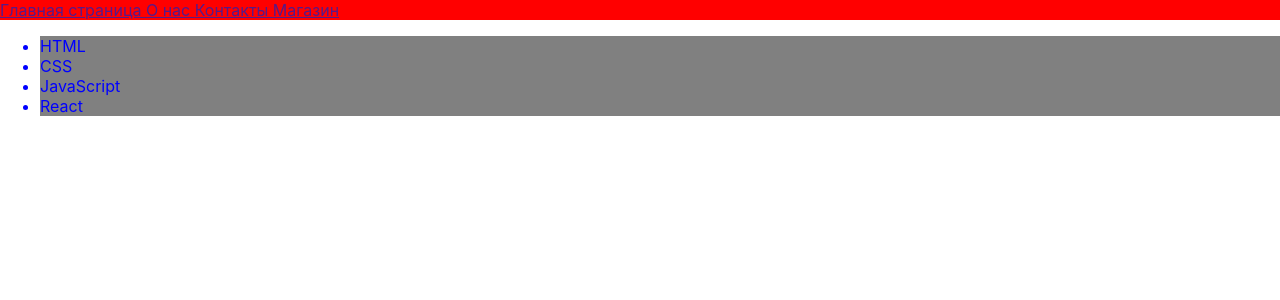
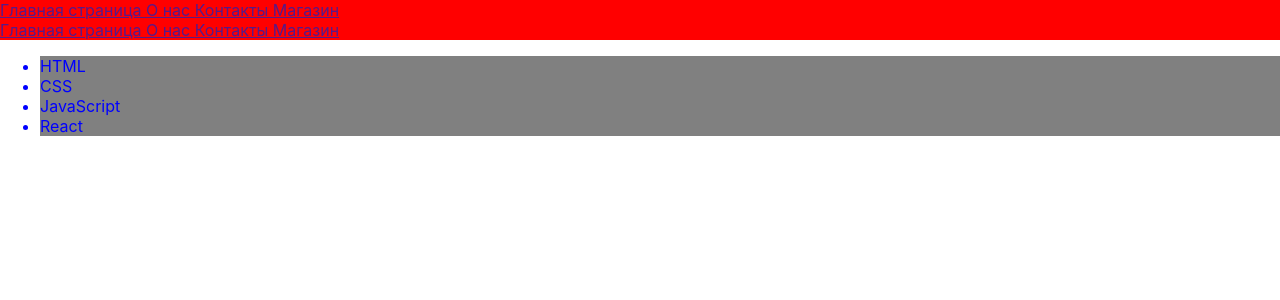
Before and after one commit to alekseipetelin/testReact, a React (Create React App) app: page / in a window 1280 px wide. Shown: the top 300 px of the page. Built offline with nearby package versions, Linux system fonts and the light colour scheme.

Commit message:
Добавлен второй навбар

```diff
--- a/src/App.js
+++ b/src/App.js
@@ -7,6 +7,7 @@ function App() {
   return (
     <div className="App">
       <NavPan />
+       <NavPan />
       <Tecnologes />
     </div>
   );
```
